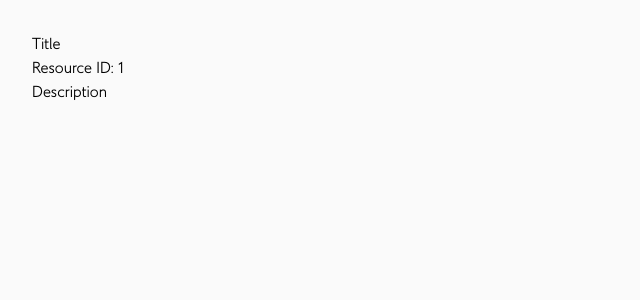
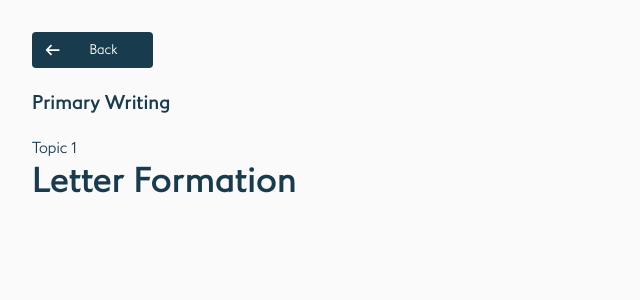
Before and after one commit to EveNordinstorm/teachers-resources, a React (Vite) app: page /resource/1 in a window 1280 px wide. Shown: the top 300 px of the page, without its empty margins (0-640 px from the left). Built offline with nearby package versions, Linux system fonts and the light colour scheme.

Commit message:
feat: resource page to take props

```diff
--- a/src/pages/Home/Components/resourceCard.tsx
+++ b/src/pages/Home/Components/resourceCard.tsx
@@ -1,3 +1,4 @@
+import { useNavigate } from "react-router-dom";
 import { FontAwesomeIcon } from "@fortawesome/react-fontawesome";
 import { faArrowRight } from "@fortawesome/free-solid-svg-icons";
 import { Button } from "@/components/ui/button";
@@ -26,6 +27,8 @@ export default function ResourceCard({
   pastelColor,
   activeColor,
 }: ResourceCardProps) {
+  const navigate = useNavigate();
+
   const textColorMap: Record<string, string> = {
     "bg-dark-pink": "text-dark-pink",
     "bg-dark-blue": "text-dark-blue",
@@ -37,8 +40,7 @@ export default function ResourceCard({
   const textColor = textColorMap[bgColor] || "text-dark-pink";
 
   const handleClick = () => {
-    // Navigate to resource by ID
-    window.location.href = `/resource/${id}`;
+    navigate(`/resource/${id}`);
   };
 
   return (
--- a/src/pages/Home/data/topicsData.ts
+++ b/src/pages/Home/data/topicsData.ts
@@ -194,3 +194,28 @@ export const resourcesByEducationLevel: Record<string, EducationLevelData> = {
     },
   },
 };
+
+// Helper type for resource lookup result
+export interface ResourceLookupResult {
+  resource: Resource;
+  educationLevel: string;
+  topicLabel: string;
+}
+
+// Helper function to find a resource by ID
+export function getResourceById(id: number): ResourceLookupResult | null {
+  for (const [, levelData] of Object.entries(resourcesByEducationLevel)) {
+    for (const [topicKey, resources] of Object.entries(levelData.topics)) {
+      const resource = resources.find((r) => r.id === id);
+      if (resource) {
+        const topic = topics.find((t) => t.value === topicKey);
+        return {
+          resource,
+          educationLevel: levelData.level,
+          topicLabel: topic?.label || topicKey,
+        };
+      }
+    }
+  }
+  return null;
+}
--- a/src/pages/Resource/ResourcePage.tsx
+++ b/src/pages/Resource/ResourcePage.tsx
@@ -1,13 +1,56 @@
-import { useParams } from "react-router-dom";
+import { useParams, useNavigate } from "react-router-dom";
+import { FontAwesomeIcon } from "@fortawesome/react-fontawesome";
+import { faArrowLeft } from "@fortawesome/free-solid-svg-icons";
+import { Button } from "@/components/ui/button";
+import { getResourceById } from "../Home/data/topicsData";
 
 export default function ResourcePage() {
   const { id } = useParams<{ id: string }>();
+  const navigate = useNavigate();
+
+  const resourceData = id ? getResourceById(Number(id)) : null;
+
+  const handleBack = () => {
+    navigate("/");
+  };
+
+  if (!resourceData) {
+    return (
+      <div>
+        <Button
+          onClick={handleBack}
+          className="bg-core-blue hover:cursor-pointer hover:bg-active-blue text-white rounded-sm mb-5"
+        >
+          <FontAwesomeIcon className="w-5 h-5 mr-5" icon={faArrowLeft} />
+          <div className="mr-6">Back</div>
+        </Button>
+        <div className="text-core-blue">
+          <p className="font-bold text-xl">Resource not found</p>
+        </div>
+      </div>
+    );
+  }
+
+  const { resource, educationLevel, topicLabel } = resourceData;
 
   return (
     <div>
-      <h1>Title</h1>
-      <p>Resource ID: {id}</p>
-      <p>Description</p>
+      <Button
+        onClick={handleBack}
+        className="bg-core-blue hover:cursor-pointer hover:bg-active-blue text-white rounded-sm mb-5"
+      >
+        <FontAwesomeIcon className="w-5 h-5 mr-5" icon={faArrowLeft} />
+        <div className="mr-6">Back</div>
+      </Button>
+      <div className="text-core-blue">
+        <p className="font-bold text-xl mb-5">
+          {educationLevel} {topicLabel}
+        </p>
+        <p>{resource.topicNumber}</p>
+        <h1 className="font-bold text-core-blue text-xl md:text-3xl lg:text-4xl mb-3">
+          {resource.title}
+        </h1>
+      </div>
     </div>
   );
 }
```
